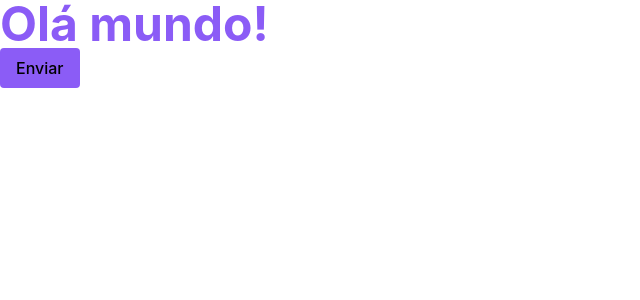
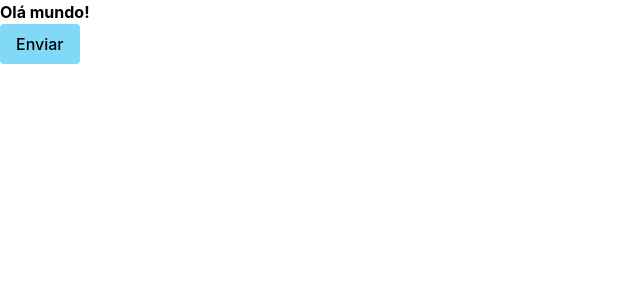
Before and after one commit to css-ignite/rocketseat-ignite-lab-design-system, a React app in the folder lab-ds/: page / in a window 1280 px wide. Shown: the top 300 px of the page, without its empty margins (0-640 px from the left). Built offline with nearby package versions, Linux system fonts and the light colour scheme; the HTML template or start-up script is replaced by a standard one.

Commit message:
Importando os Tokens do Figma

```diff
--- a/lab-ds/src/App.tsx
+++ b/lab-ds/src/App.tsx
@@ -3,10 +3,10 @@ import './styles/global.css'
 export function App() {
   return (
     <>
-    <h1 className='font-bold text-5xl text-violet-500'>Olá mundo!</h1>
-    <button className='bg-violet-500 font-medium px-4 py-2 rounded hover:bg-violet-600'>
-      Enviar
-    </button>
+      <h1 className='font-bold text-5xl text-violet-500'>Olá mundo!</h1>
+      <button className='bg-cyan-500 font-medium px-4 py-2 rounded hover:bg-cyan-300'>
+        Enviar
+      </button>
     </>
   )
 }
--- a/lab-ds/tailwind.config.cjs
+++ b/lab-ds/tailwind.config.cjs
@@ -4,6 +4,23 @@ module.exports = {
     './src/**/*.tsx',
   ],
   theme: {
+    fontSize: {
+      'xs': 14,
+      'sm': 16,
+      'md': 18,
+      'lg': 20,
+      'xl': 24,
+      '2xl': 32,
+    },
+    colors: {
+      'gray-900': '#121214',
+      'gray-800': '#202024',
+      'gray-700': '#7c7c8a',
+      'gray-200': '#c4c4cc',
+      'gray-100': '#e1e1e6',
+      'cyan-500': '#81d8f7',
+      'cyan-300': '#98e1fb',
+    },
     extend: {
       fontFamily: {
         sans: ['Inter', 'sans-serif'],
```
